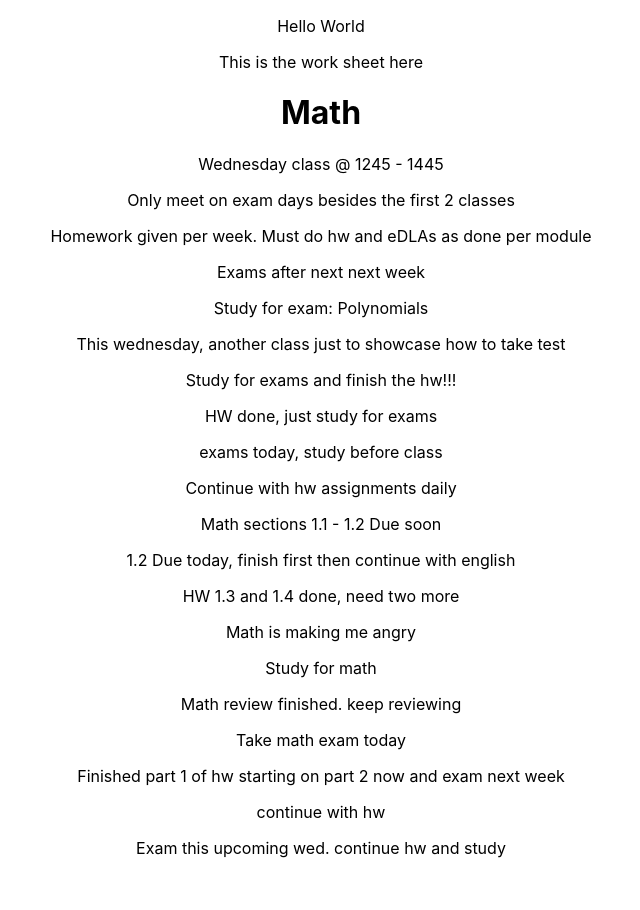
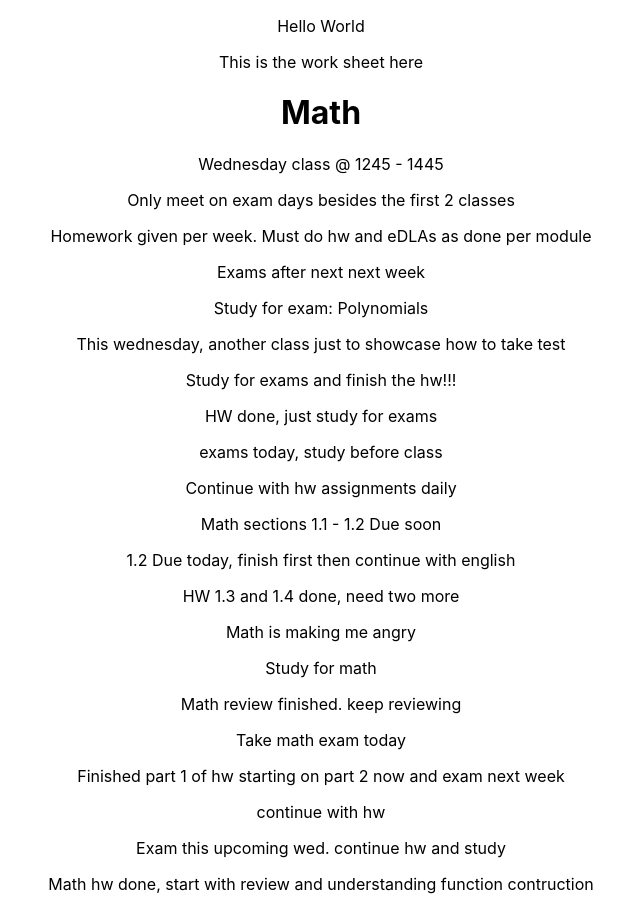
Before and after one commit to jsoomie/school-notebook, a React (Create React App) app: page /math in a window 1280 px wide. Shown: the whole page, without its empty margins (319-959 px from the left). Before the commit the page ends 874 px from the top, so only its background shows below. Built offline with nearby package versions, Linux system fonts and the light colour scheme.

Commit message:
chore: update math

```diff
--- a/src/pages/Math/Math.tsx
+++ b/src/pages/Math/Math.tsx
@@ -26,6 +26,9 @@ export const Math = () => {
       <p>Finished part 1 of hw starting on part 2 now and exam next week</p>
       <p>continue with hw</p>
       <p>Exam this upcoming wed. continue hw and study</p>
+      <p>
+        Math hw done, start with review and understanding function contruction
+      </p>
     </div>
   );
 };
```
